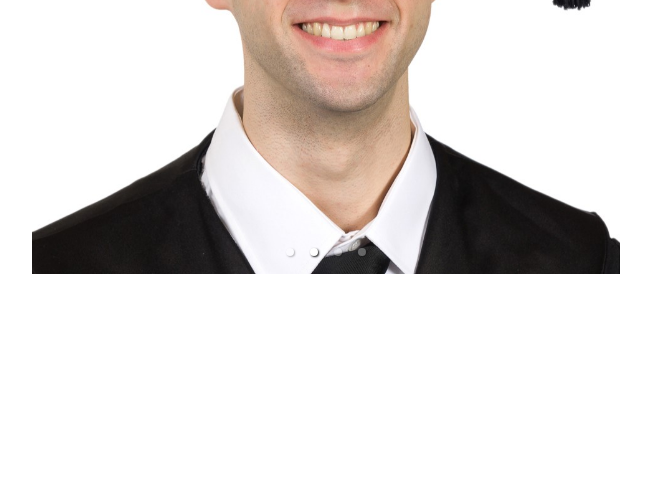
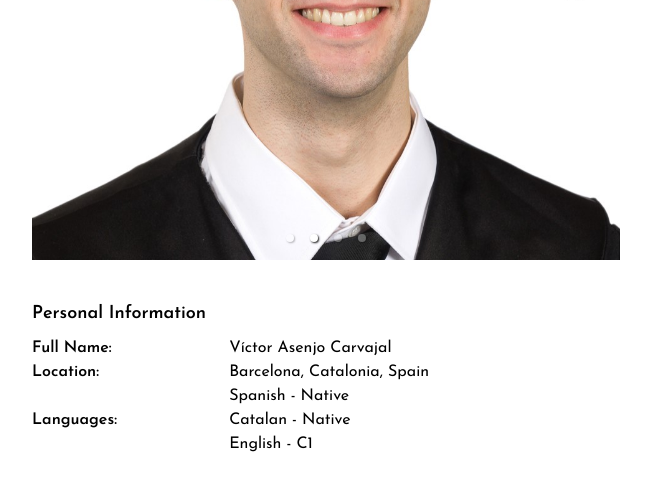
Before and after one commit to victor-asenjo/victor-asenjo.github.io, a React (Vite) app: page / in a window 1280 px wide. Shown: the part 1218-1708 px from the top of the page, without its empty margins (608-1259 px from the left). Built offline with nearby package versions, Linux system fonts and the light colour scheme; grey boxes are pictures that could not be loaded.

Commit message:
Update About.jsx

```diff
--- a/src/components/about/About.jsx
+++ b/src/components/about/About.jsx
@@ -64,6 +64,34 @@ const About = ({ darkMode }) => {
 
               <PhotoCarousel />
 
+              {/* Información personal */}
+              <div className="flex flex-col">
+                <h4 className="text-lg font-semibold mb-2">Personal Information</h4>
+                <table className="table-auto">
+                  <tbody>
+                    <tr>
+                      <td className="font-semibold pr-4">Full Name:</td>
+                      <td>Víctor Asenjo Carvajal</td>
+                    </tr>
+                    <tr>
+                      <td className="font-semibold pr-4">Location:</td>
+                      <td>Barcelona, Catalonia, Spain</td>
+                    </tr>
+                    <tr>
+                      <td className="font-semibold pr-4">Languages:</td>
+                      <td>
+                        <ul>
+                          <li>Spanish - Native</li>
+                          <li>Catalan - Native</li>
+                          <li>English - C1</li>
+                        </ul>
+                      </td>
+                    </tr>
+                  </tbody>
+                </table>
+              </div>
+
+
 
             </div>
           </div>
```
